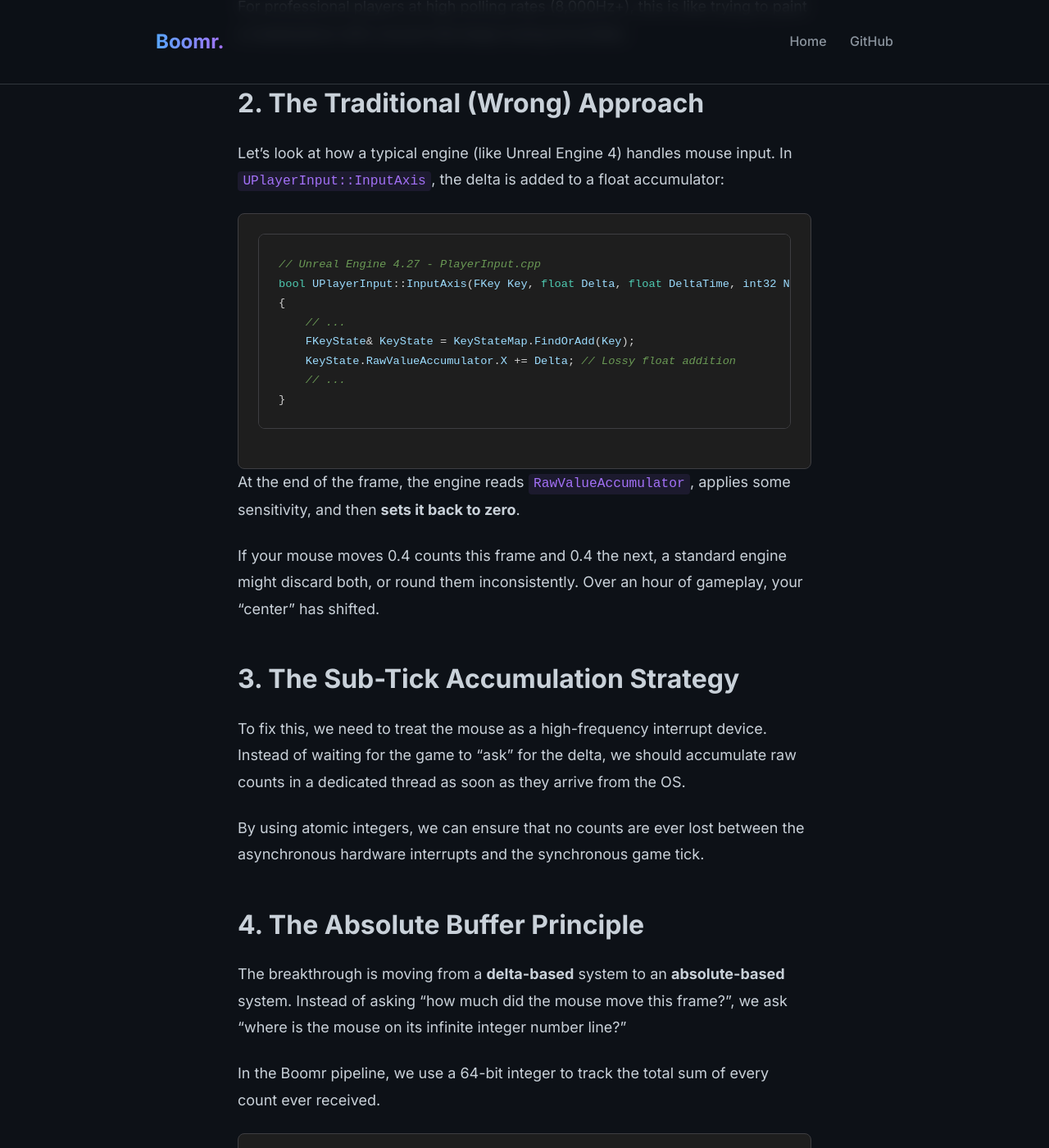
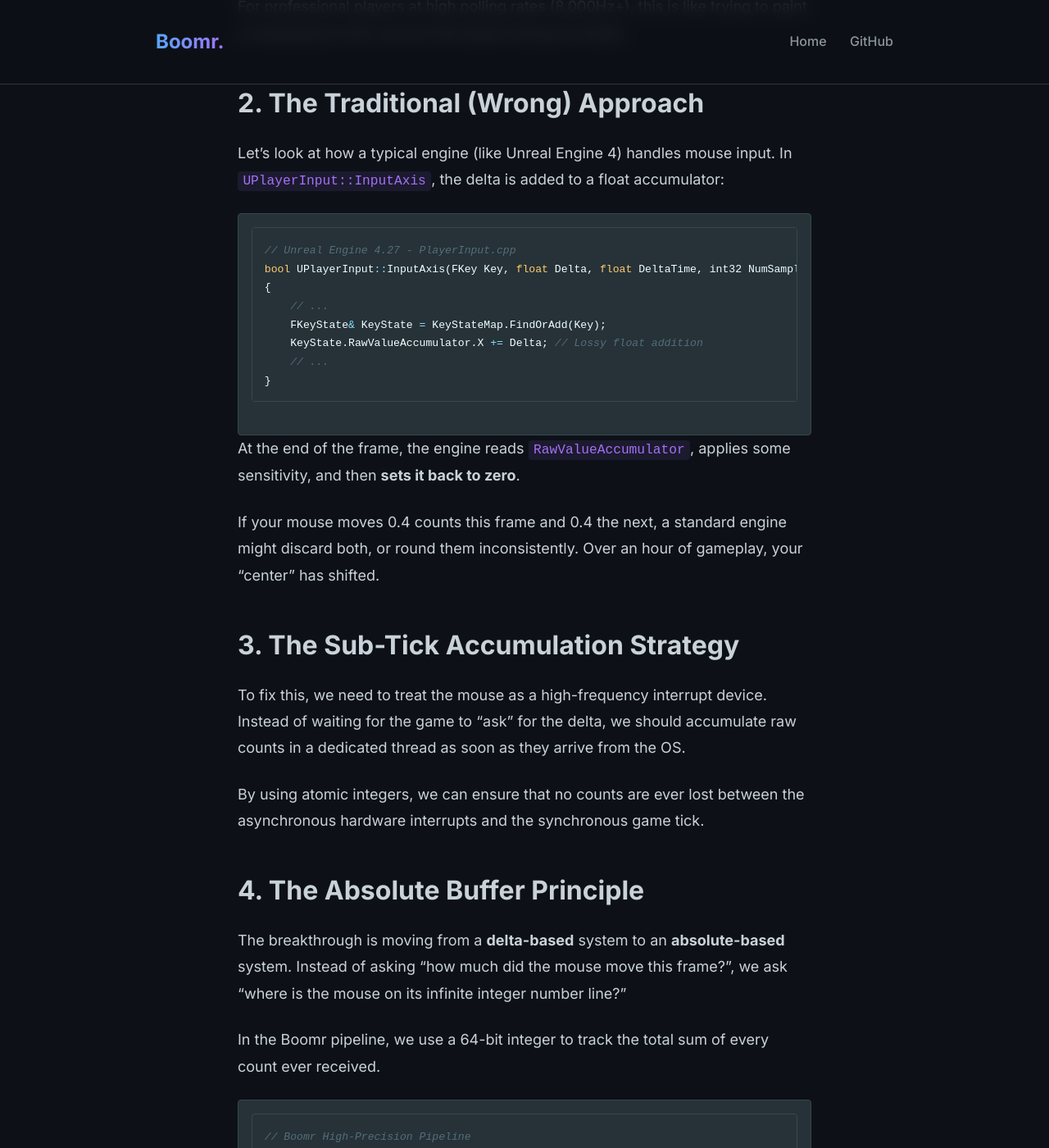
Before and after one commit to ccouch281/Boomr, a Jekyll site: the page built from docs/_posts/2026-01-24-the-perfect-mouse-pipeline.md, in a window 1280 px wide and 1400 px high, scrolled down 907 px. Shown: the whole window at 82% size. Built offline with Jekyll 4.4.1, drawn with Linux system fonts in a browser that asks for light colours.

Commit message:
Replace syntax highlighting with Minimal Mistakes default theme

```diff
--- a/docs/css/style.css
+++ b/docs/css/style.css
@@ -239,34 +239,40 @@ footer {
   border-radius: 0;
 }
 
-/* Visual Studio 2026 Dark Syntax Highlighting (Comprehensive) */
-.highlight,
+/* Minimal Mistakes 'Material' Syntax Highlighting (Base16) */
+/* Source: https://github.com/mmistakes/minimal-mistakes/blob/master/_sass/minimal-mistakes/_syntax.scss */
+
+div.highlighter-rouge,
+figure.highlight,
 pre.highlight,
-.highlight pre,
 .article-content pre {
-  background: #1e1e1e !important;
-  color: #d4d4d4 !important;
-  padding: 1.5rem !important;
-  border-radius: 8px !important;
+  background: #263238 !important;
+  color: #eeffff !important;
+  font-family: 'Fira Code', 'Consolas', monospace !important;
+  font-size: 0.9em !important;
+  line-height: 1.5 !important;
+  border-radius: 4px !important;
+  padding: 1em !important;
   overflow-x: auto !important;
-  border: 1px solid #3e3e42 !important;
-  font-family: 'Fira Code', 'Consolas', 'Courier New', monospace !important;
-  font-size: 0.95rem !important;
-  line-height: 1.5 !important;
+  border: 1px solid #37474f !important;
 }
 
-/* Individual Token Overrides - Visual Studio 2026 Dark */
+/* Base Text */
+.highlight {
+  color: #eeffff !important;
+}
 
-/* 1. Comments (Green) */
+/* Comments (Grey-Blue) */
 .highlight .c,
 .highlight .c1,
 .highlight .cm,
-.highlight .cs {
-  color: #6a9955 !important;
+.highlight .cs,
+.highlight .cp {
+  color: #546e7a !important;
   font-style: italic !important;
 }
 
-/* 2. Keywords (Blue) - const, return, if, class, void */
+/* Keywords (Purple) */
 .highlight .k,
 .highlight .kd,
 .highlight .kn,
@@ -274,27 +280,28 @@ pre.highlight,
 .highlight .kr,
 .highlight .kw,
 .highlight .kc {
-  color: #569cd6 !important;
+  color: #c792ea !important;
 }
 
-/* 3. Types (Teal) - float, bool, UserTypes, Built-ins */
+/* Types/Classes (Yellow) */
 .highlight .kt,
 .highlight .nc,
 .highlight .no,
 .highlight .nt,
+.highlight .nn,
 .highlight .nb {
-  color: #4ec9b0 !important;
+  color: #ffcb6b !important;
 }
 
-/* 4. Functions (Yellow) */
+/* Functions (Blue) */
 .highlight .nf,
 .highlight .fm,
 .highlight .na,
 .highlight .nl {
-  color: #dcdcaa !important;
+  color: #82aaff !important;
 }
 
-/* 5. Strings (Orange) */
+/* Strings (Green) */
 .highlight .s,
 .highlight .s1,
 .highlight .s2,
@@ -307,69 +314,57 @@ pre.highlight,
 .highlight .sx,
 .highlight .sr,
 .highlight .ss {
-  color: #ce9178 !important;
+  color: #c3e88d !important;
 }
 
-/* 6. Numbers (Light Green) */
+/* Numbers/Literals/Constants (Orange) */
 .highlight .m,
 .highlight .mi,
 .highlight .mf,
 .highlight .mh,
 .highlight .mo,
-.highlight .il {
-  color: #b5cea8 !important;
+.highlight .il,
+.highlight .l {
+  color: #f78c6c !important;
 }
 
-/* 7. Operators & Punctuation (Grey/White) */
+/* Operators/Tags (Cyan) */
 .highlight .o,
-.highlight .p,
-.highlight .ow {
-  color: #d4d4d4 !important;
+.highlight .ow,
+.highlight .nd {
+  color: #89ddff !important;
 }
 
-/* 8. Preprocessor (Grey) */
-.highlight .cp {
-  color: #9b9b9b !important;
-}
-
-/* 9. Variables & Generic Identifiers (Light Blue)
-   Crucial: Rouge often leaves variables and non-standard types as generic 'n' or 'nx'.
-   In VS, these are usually Light Blue variables. Setting this prevents 'all white' text. */
-.highlight .n,
-.highlight .nx,
+/* Variable Handling: Minimal Mistakes uses Red for vars, but lets ensure we catch them */
 .highlight .nv,
 .highlight .vc,
 .highlight .vg,
 .highlight .vi {
-  color: #9cdcfe !important;
+  color: #f07178 !important;
 }
 
-/* 10. Fixes */
-.highlight .gd {
-  color: #f44336 !important;
+/* Catch-all for generic names to prevent white text - Light Blue */
+.highlight .n,
+.highlight .nx {
+  color: #eeffff !important;
 }
 
-/* Diff Delete */
-.highlight .gi {
-  color: #4caf50 !important;
+/* Generic and Diff */
+.highlight .gd {
+  color: #f07178 !important;
 }
 
-/* Diff Insert */
-
-/* Decorators */
-.highlight .gh {
-  color: #569cd6 !important;
-  font-weight: bold !important;
+/* Deleted */
+.highlight .gi {
+  color: #c3e88d !important;
 }
 
-/* Generic Heading */
-.highlight .gu {
-  color: #569cd6 !important;
-  font-weight: bold !important;
+/* Inserted */
+.highlight .err {
+  color: #f07178 !important;
 }
 
-/* Generic Subheading */
-
+/* Error */
 
 .back-link {
   display: inline-flex;
```
